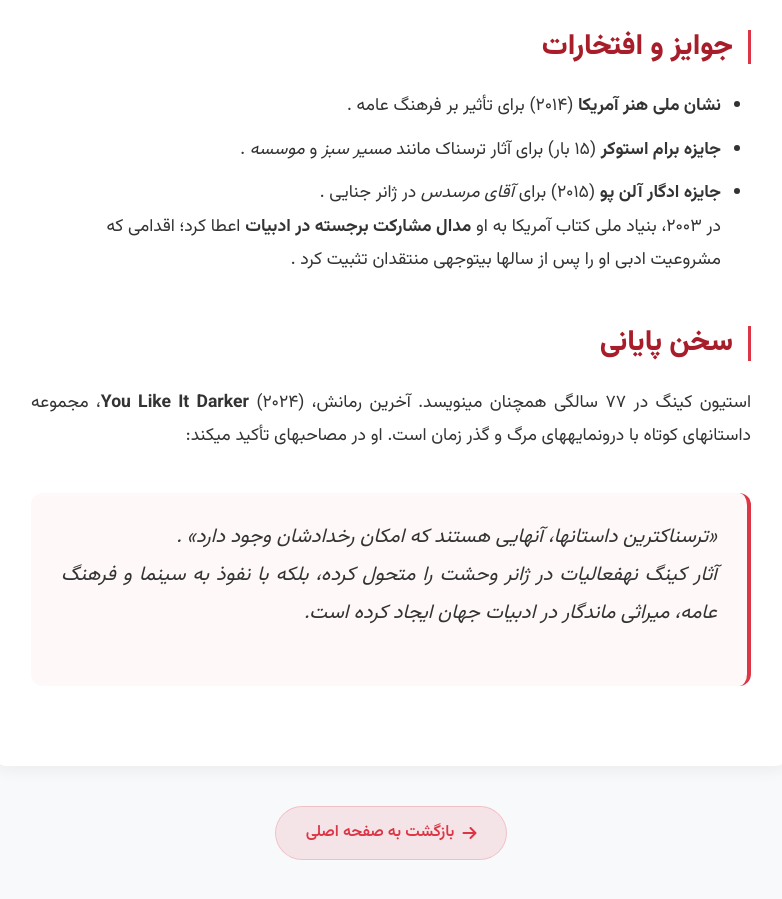
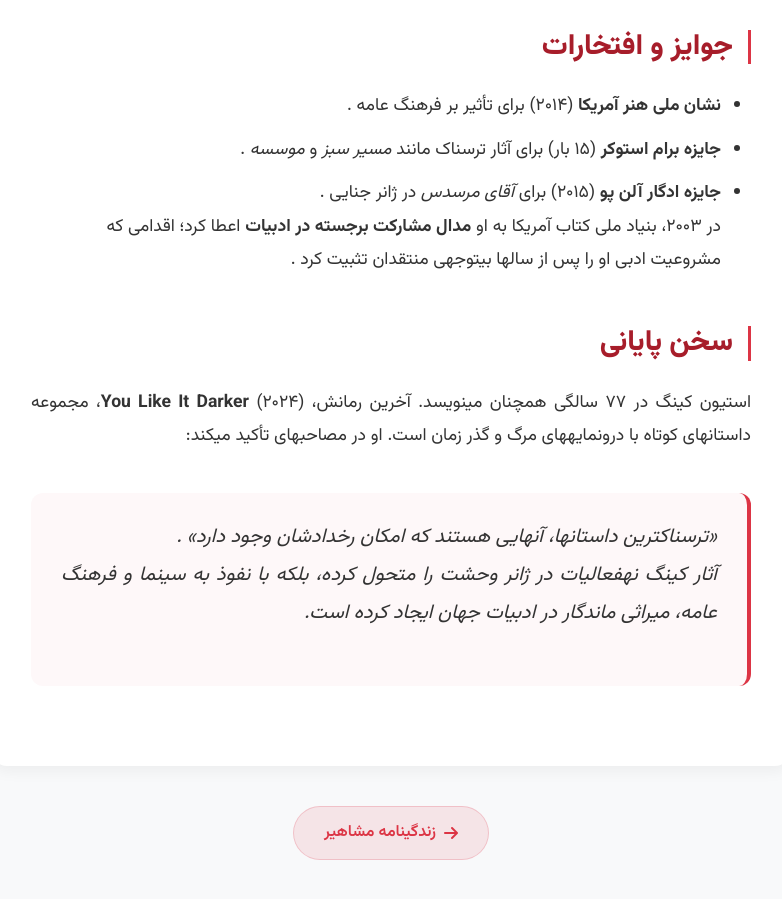
Before and after one commit to darkblog/darkblog.github.io, a Jekyll site: the page built from blog.html, in a window 1280 px wide and 900 px high, scrolled down 3616 px. Shown: the whole window, without its empty margins (249-1031 px from the left). Built offline with Jekyll 4.4.1, drawn with Linux system fonts in a browser that asks for light colours.

Commit message:
Update blog.html

```diff
--- a/blog.html
+++ b/blog.html
@@ -561,14 +561,12 @@ sitemap: false
         </div>
     </header>
 
-    <!-- تغییرات اعمال شده فقط در این بخش: حذف آیکون خانه از breadcrumb -->
     <nav class="container" aria-label="breadcrumb">
         <div class="breadcrumb-container">
             <div class="breadcrumb-nav" itemscope itemtype="https://schema.org/BreadcrumbList">
                 <ol class="breadcrumb">
                     <li class="breadcrumb-item" itemprop="itemListElement" itemscope itemtype="https://schema.org/ListItem">
                         <a href="https://indexes.ir/" itemprop="item">
-                            <!-- آیکون خانه حذف شده است -->
                             <span itemprop="name">زندگینامه مشاهیر</span>
                         </a>
                         <meta itemprop="position" content="1" />
@@ -599,9 +597,9 @@ sitemap: false
         </article>
 
         <div class="button-spacer">
-            <a href="https://indexes.ir" class="back-to-home" aria-label="بازگشت به صفحه اصلی">
+            <a href="https://indexes.ir/" class="back-to-home" aria-label="بازگشت به صفحه اصلی">
                 <i class="fas fa-arrow-right"></i>
-                بازگشت به صفحه اصلی
+                زندگینامه مشاهیر
             </a>
         </div>
     </main>
```
